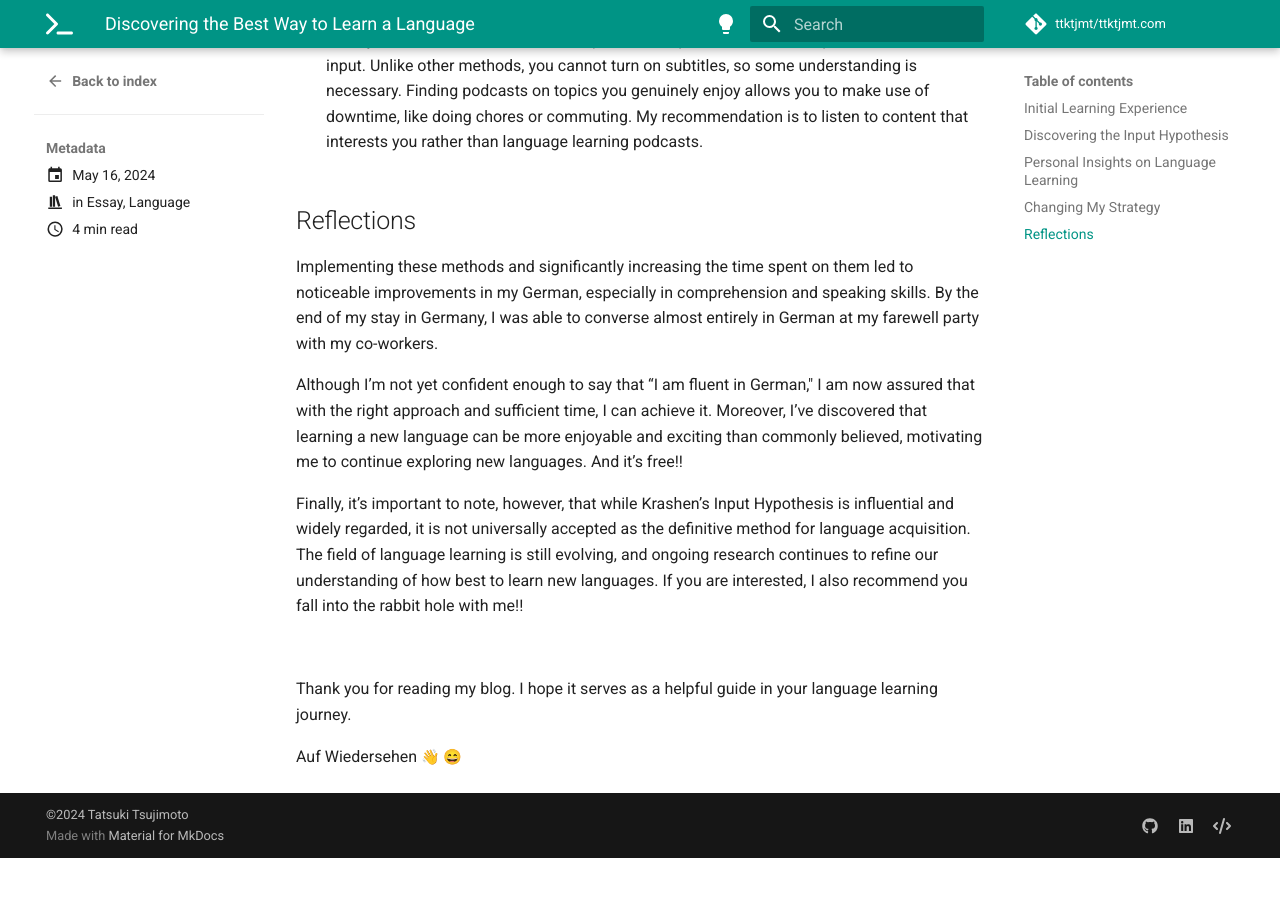
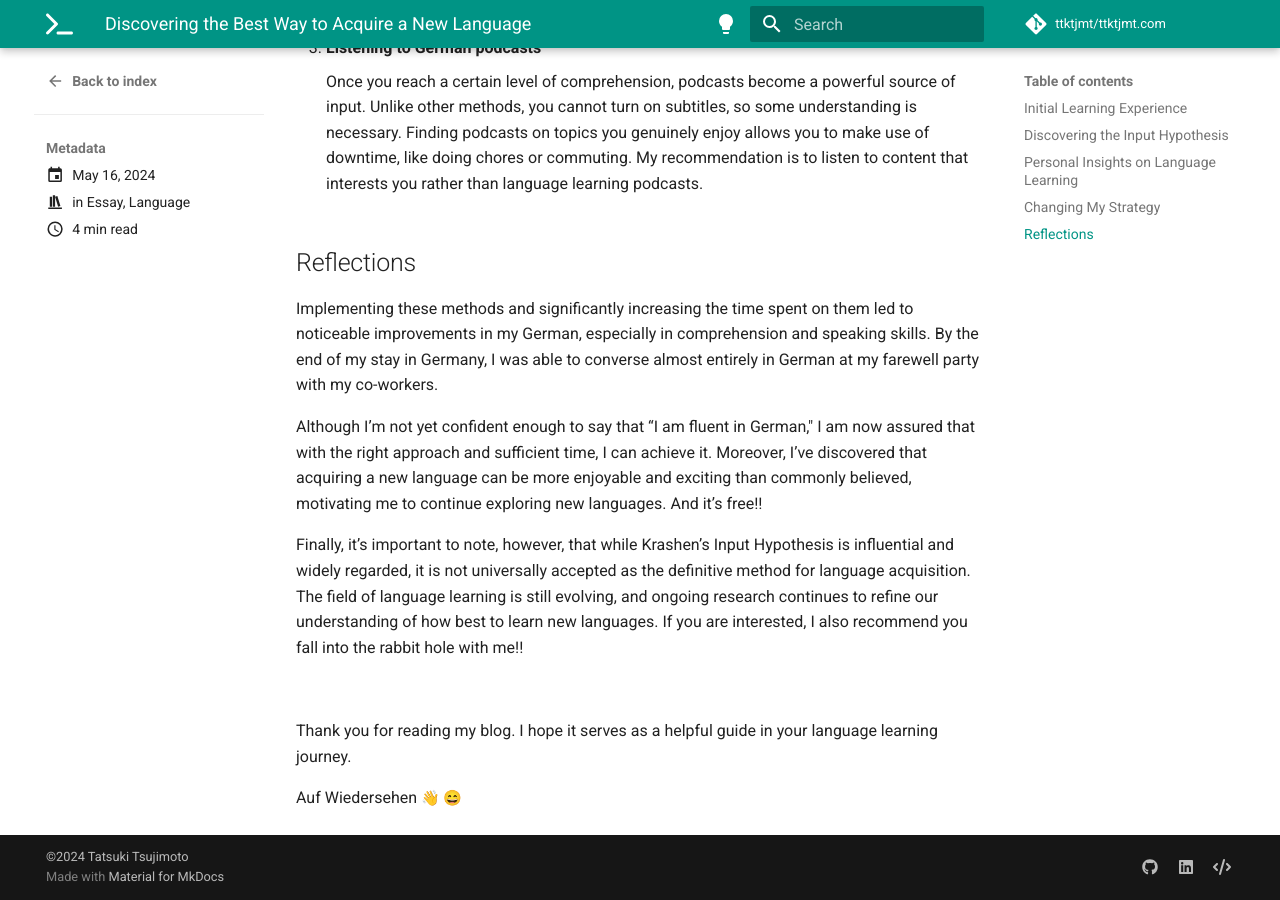
Before and after one commit to ttktjmt/ttktjmt.com, an MkDocs documentation site: the page built from docs/docs/blog/posts/discovering-the-best-way-to-learn-a-new-language.md, in a window 1280 px wide and 900 px high, scrolled down 1969 px. Built offline with MkDocs 1.6.1 and Material for MkDocs 9.7.7, drawn with Linux system fonts in a browser that asks for light colours; emoji names are drawn with the system emoji font; comment, search, counter and statistics services are not loaded; before the commit the page ends 2827 px from its top, so only the background shows below that; some of the changed text lies outside the part shown.

Commit message:
Change file name

```diff
--- a/docs/docs/blog/posts/discovering-the-best-way-to-learn-a-language.md
+++ b/docs/docs/blog/posts/discovering-the-best-way-to-learn-a-new-language.md
@@ -5,7 +5,7 @@
     - Language
 ---
 
-# Discovering the Best Way to Learn a Language
+# Discovering the Best Way to Acquire a New Language
 
 Last year, I participated in a Japanese program called Vulcanus in Europe, which involved spending six months studying German at a language school in Germany, followed by a six-month full-time internship at a German company.
 
@@ -57,7 +57,7 @@
 
 Implementing these methods and significantly increasing the time spent on them led to noticeable improvements in my German, especially in comprehension and speaking skills. By the end of my stay in Germany, I was able to converse almost entirely in German at my farewell party with my co-workers.
 
-Although I’m not yet confident enough to say that “I am fluent in German,"  I am now assured that with the right approach and sufficient time, I can achieve it. Moreover, I’ve discovered that learning a new language can be more enjoyable and exciting than commonly believed, motivating me to continue exploring new languages. And it’s free!!
+Although I’m not yet confident enough to say that “I am fluent in German,"  I am now assured that with the right approach and sufficient time, I can achieve it. Moreover, I’ve discovered that acquiring a new language can be more enjoyable and exciting than commonly believed, motivating me to continue exploring new languages. And it’s free!!
 
 Finally, it’s important to note, however, that while Krashen’s Input Hypothesis is influential and widely regarded, it is not universally accepted as the definitive method for language acquisition. The field of language learning is still evolving, and ongoing research continues to refine our understanding of how best to learn new languages. If you are interested, I also recommend you fall into the rabbit hole with me!!
 
```
